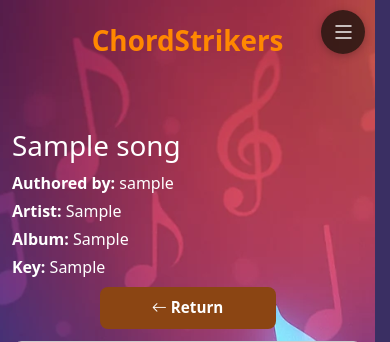
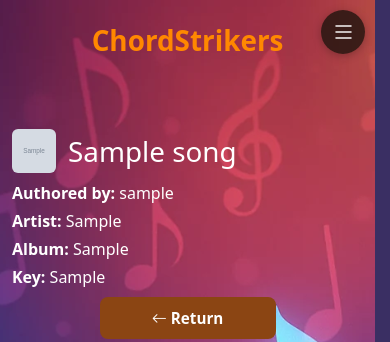
Before and after one commit to duykhang132005/Personal_Projects-ChordStrikers, a Flask app: page /view_sheet/1 in a window 390 px wide. Shown: the top 342 px of the page. Run offline with Flask 3, Linux system fonts and the light colour scheme; tables that the repository leaves empty hold one stand-in row (values such as "Sample post"); grey boxes marked "Sample" are stand-in pictures; some libraries are stand-ins or nearby versions.

Commit message:
Add cover art thumbnail to View Sheet title
- Show a lazy-loaded thumbnail with alt text when a song has an image URL
- Shrink it on phones and hide it in Perform mode
- Add tests/test_cover_thumbnail.py

```diff
--- a/static/styles.css
+++ b/static/styles.css
@@ -1982,3 +1982,27 @@ body.performance-mode .site-nav {
         animation: none !important;
     }
 }
+
+/* View Sheet cover art thumbnail next to the title */
+.sheet-title-row {
+    display: flex;
+    align-items: center;
+    gap: 0.75rem;
+    min-width: 0;
+}
+.sheet-title-row h1 {
+    min-width: 0;
+    overflow-wrap: anywhere;
+}
+.sheet-cover {
+    flex: 0 0 auto;
+    width: 64px;
+    height: 64px;
+    object-fit: cover;
+    border-radius: 6px;
+    margin-bottom: 0.5rem;
+}
+@media (max-width: 576px) {
+    .sheet-cover { width: 44px; height: 44px; }
+}
+body.performance-mode .sheet-cover { display: none; }
--- a/templates/view_sheet.html
+++ b/templates/view_sheet.html
@@ -6,7 +6,12 @@
 <div class="container py-5 text-white" id="sheet-root"
      data-song-id="{{ song.id }}" data-title="{{ song.title }}"
      data-artist="{{ song.artist or '' }}" data-key="{{ song.song_key or '' }}">
-  <h1 class="mb-2">{{ song.title }}</h1>
+  <div class="sheet-title-row">
+    {% if song.image_url %}
+    <img class="sheet-cover" src="{{ song.image_url }}" alt="{{ song.album or song.title }} cover art" width="64" height="64" loading="lazy" decoding="async">
+    {% endif %}
+    <h1 class="mb-2">{{ song.title }}</h1>
+  </div>
   <p class="mb-1"><strong>Authored by:</strong> {% if author_name %}{{ author_name }}{% else %}Community{% endif %}</p>
   {% if song.artist %}
   <p class="mb-1"><strong>Artist:</strong> {{ song.artist }}</p>
```
Also changed, not shown: tests/test_cover_thumbnail.py (added, +40 -0 lines).
